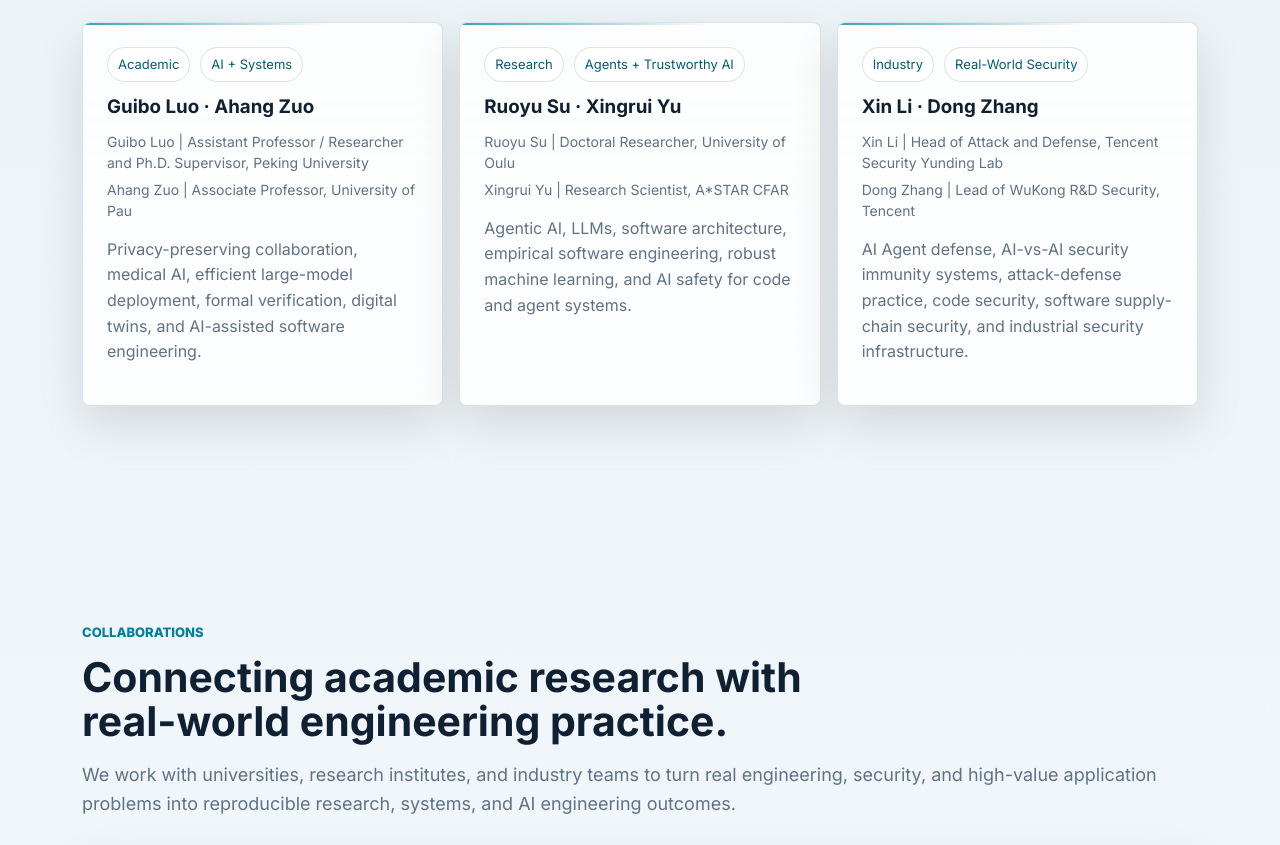
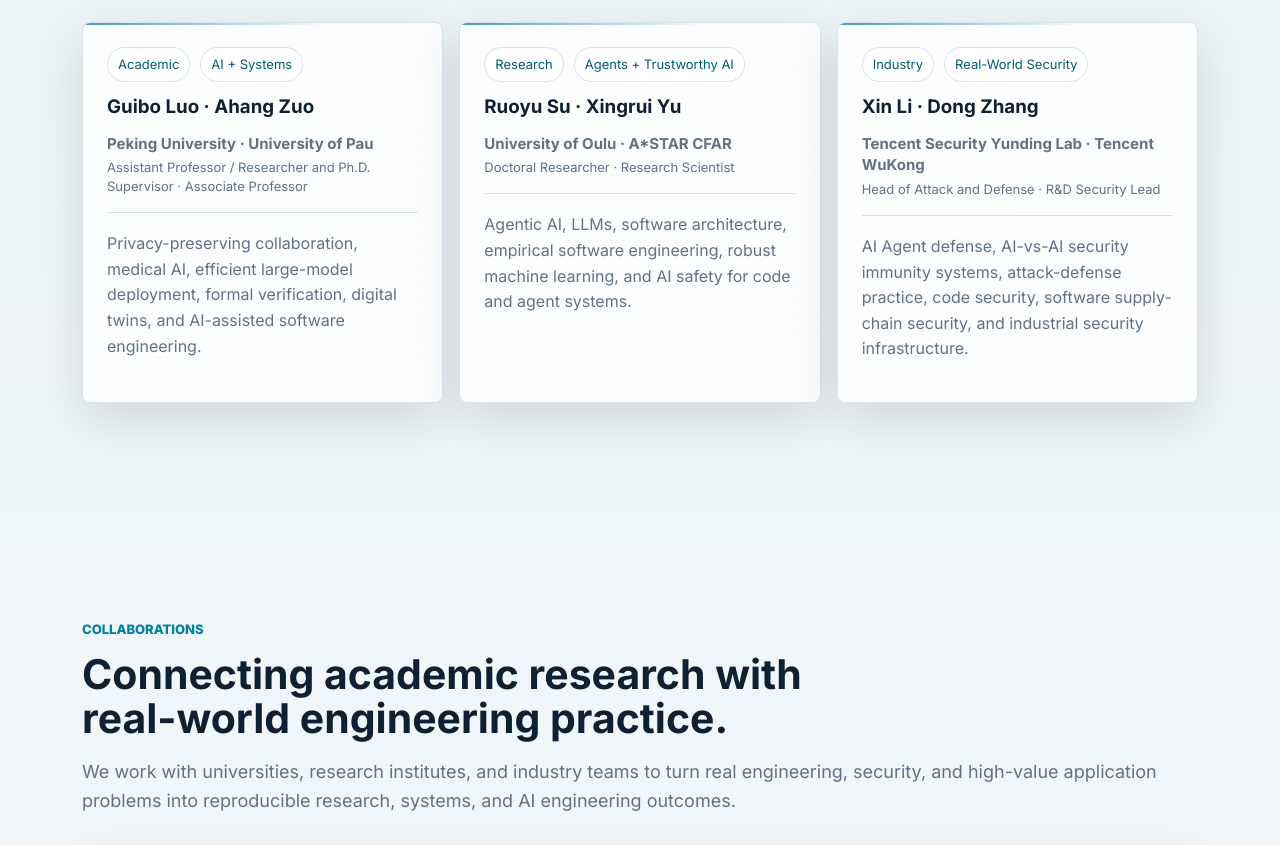
Before and after one commit to Narwhal-Lab/Narwhal-Lab.github.io, a plain HTML site: page index.html in a window 1280 px wide. Shown: the part 3100-3945 px from the top of the page. Drawn offline with Linux system fonts and the light colour scheme.

Commit message:
Refine homepage people cards

```diff
--- a/index.html
+++ b/index.html
@@ -172,27 +172,27 @@
           <article class="work-card featured-card member-preview-card">
             <div class="badge-row"><span data-i18n="experts.card1.badge1">Academic</span><span data-i18n="experts.card1.badge2">AI + Systems</span></div>
             <h3 data-i18n="experts.card1.title">Guibo Luo · Ahang Zuo</h3>
-            <div class="member-mini-list">
-              <p data-i18n="experts.card1.member1">Guibo Luo | Assistant Professor / Researcher and Ph.D. Supervisor, Peking University</p>
-              <p data-i18n="experts.card1.member2">Ahang Zuo | Associate Professor, University of Pau</p>
+            <div class="member-meta">
+              <p class="member-affiliations" data-i18n="experts.card1.affiliations">Peking University · University of Pau</p>
+              <p class="member-roles" data-i18n="experts.card1.roles">Assistant Professor / Researcher and Ph.D. Supervisor · Associate Professor</p>
             </div>
             <p data-i18n="experts.card1.copy">Privacy-preserving collaboration, medical AI, efficient large-model deployment, formal verification, digital twins, and AI-assisted software engineering.</p>
           </article>
           <article class="work-card featured-card member-preview-card">
             <div class="badge-row"><span data-i18n="experts.card2.badge1">Research</span><span data-i18n="experts.card2.badge2">Agents + Trustworthy AI</span></div>
             <h3 data-i18n="experts.card2.title">Ruoyu Su · Xingrui Yu</h3>
-            <div class="member-mini-list">
-              <p data-i18n="experts.card2.member1">Ruoyu Su | Doctoral Researcher, University of Oulu</p>
-              <p data-i18n="experts.card2.member2">Xingrui Yu | Research Scientist, A*STAR CFAR</p>
+            <div class="member-meta">
+              <p class="member-affiliations" data-i18n="experts.card2.affiliations">University of Oulu · A*STAR CFAR</p>
+              <p class="member-roles" data-i18n="experts.card2.roles">Doctoral Researcher · Research Scientist</p>
             </div>
             <p data-i18n="experts.card2.copy">Agentic AI, LLMs, software architecture, empirical software engineering, robust machine learning, and AI safety for code and agent systems.</p>
           </article>
           <article class="work-card featured-card member-preview-card">
             <div class="badge-row"><span data-i18n="experts.card3.badge1">Industry</span><span data-i18n="experts.card3.badge2">Real-World Security</span></div>
             <h3 data-i18n="experts.card3.title">Xin Li · Dong Zhang</h3>
-            <div class="member-mini-list">
-              <p data-i18n="experts.card3.member1">Xin Li | Head of Attack and Defense, Tencent Security Yunding Lab</p>
-              <p data-i18n="experts.card3.member2">Dong Zhang | Lead of WuKong R&D Security, Tencent</p>
+            <div class="member-meta">
+              <p class="member-affiliations" data-i18n="experts.card3.affiliations">Tencent Security Yunding Lab · Tencent WuKong</p>
+              <p class="member-roles" data-i18n="experts.card3.roles">Head of Attack and Defense · R&D Security Lead</p>
             </div>
             <p data-i18n="experts.card3.copy">AI Agent defense, AI-vs-AI security immunity systems, attack-defense practice, code security, software supply-chain security, and industrial security infrastructure.</p>
           </article>
--- a/script.js
+++ b/script.js
@@ -47,20 +47,20 @@ const translations = {
     "experts.card1.badge1": "Academic",
     "experts.card1.badge2": "AI + Systems",
     "experts.card1.title": "Guibo Luo · Ahang Zuo",
-    "experts.card1.member1": "Guibo Luo | Assistant Professor / Researcher and Ph.D. Supervisor, Peking University",
-    "experts.card1.member2": "Ahang Zuo | Associate Professor, University of Pau",
+    "experts.card1.affiliations": "Peking University · University of Pau",
+    "experts.card1.roles": "Assistant Professor / Researcher and Ph.D. Supervisor · Associate Professor",
     "experts.card1.copy": "Privacy-preserving collaboration, medical AI, efficient large-model deployment, formal verification, digital twins, and AI-assisted software engineering.",
     "experts.card2.badge1": "Research",
     "experts.card2.badge2": "Agents + Trustworthy AI",
     "experts.card2.title": "Ruoyu Su · Xingrui Yu",
-    "experts.card2.member1": "Ruoyu Su | Doctoral Researcher, University of Oulu",
-    "experts.card2.member2": "Xingrui Yu | Research Scientist, A*STAR CFAR",
+    "experts.card2.affiliations": "University of Oulu · A*STAR CFAR",
+    "experts.card2.roles": "Doctoral Researcher · Research Scientist",
     "experts.card2.copy": "Agentic AI, LLMs, software architecture, empirical software engineering, robust machine learning, and AI safety for code and agent systems.",
     "experts.card3.badge1": "Industry",
     "experts.card3.badge2": "Real-World Security",
     "experts.card3.title": "Xin Li · Dong Zhang",
-    "experts.card3.member1": "Xin Li | Head of Attack and Defense, Tencent Security Yunding Lab",
-    "experts.card3.member2": "Dong Zhang | Lead of WuKong R&D Security, Tencent",
+    "experts.card3.affiliations": "Tencent Security Yunding Lab · Tencent WuKong",
+    "experts.card3.roles": "Head of Attack and Defense · R&D Security Lead",
     "experts.card3.copy": "AI Agent defense, AI-vs-AI security immunity systems, attack-defense practice, code security, software supply-chain security, and industrial security infrastructure.",
     "collab.kicker": "Collaborations",
     "collab.title": "Connecting academic research with real-world engineering practice.",
@@ -163,20 +163,20 @@ const translations = {
     "experts.card1.badge1": "学术合作",
     "experts.card1.badge2": "AI + 系统",
     "experts.card1.title": "罗桂波 · Ahang Zuo",
-    "experts.card1.member1": "罗桂波｜北京大学信息工程学院 助理教授/研究员、博士生导师",
-    "experts.card1.member2": "Ahang Zuo｜法国波城大学 副教授",
+    "experts.card1.affiliations": "北京大学信息工程学院 · 法国波城大学",
+    "experts.card1.roles": "助理教授/研究员、博士生导师 · 副教授",
     "experts.card1.copy": "覆盖隐私协同计算、医学 AI、大模型高效部署、形式验证、数字孪生和 AI 辅助软件工程。",
     "experts.card2.badge1": "研究合作",
     "experts.card2.badge2": "Agent + 可信 AI",
     "experts.card2.title": "Ruoyu Su · Xingrui Yu",
-    "experts.card2.member1": "Ruoyu Su｜芬兰奥卢大学 博士研究员",
-    "experts.card2.member2": "Xingrui Yu｜新加坡科技研究局前沿人工智能研究中心 研究科学家",
+    "experts.card2.affiliations": "芬兰奥卢大学 · 新加坡科技研究局前沿人工智能研究中心",
+    "experts.card2.roles": "博士研究员 · 研究科学家",
     "experts.card2.copy": "覆盖 Agentic AI、大语言模型、软件架构、实证软件工程、鲁棒机器学习，以及面向代码和智能体系统的 AI 安全。",
     "experts.card3.badge1": "产业专家",
     "experts.card3.badge2": "真实安全场景",
     "experts.card3.title": "李鑫 · 张栋",
-    "experts.card3.member1": "李鑫｜腾讯安全云鼎实验室 攻防负责人",
-    "experts.card3.member2": "张栋｜腾讯悟空研发安全负责人",
+    "experts.card3.affiliations": "腾讯安全云鼎实验室 · 腾讯悟空研发安全",
+    "experts.card3.roles": "攻防负责人 · 研发安全负责人",
     "experts.card3.copy": "覆盖 AI Agent 安全防御、“AI 对抗 AI”的防御机制、安全免疫系统、真实攻防、代码安全、软件供应链安全和产业安全基础设施。",
     "collab.kicker": "合作",
     "collab.title": "连接真实场景中的学术研究与工程实践。",
--- a/styles.css
+++ b/styles.css
@@ -688,20 +688,31 @@ h1 {
 }
 
 .member-preview-card h3 {
-  margin-bottom: 12px;
+  margin-bottom: 14px;
 }
 
-.member-mini-list {
+.member-meta {
   display: grid;
-  gap: 6px;
-  margin: 0 0 16px;
+  gap: 4px;
+  margin: 0 0 18px;
+  padding-bottom: 16px;
+  border-bottom: 1px solid var(--line);
 }
 
-.member-mini-list p {
+.member-meta p {
   margin: 0;
+  line-height: 1.45;
+}
+
+.member-affiliations {
+  color: var(--text);
+  font-size: 15px;
+  font-weight: 700;
+}
+
+.member-roles {
   color: var(--muted);
-  font-size: 14px;
-  line-height: 1.5;
+  font-size: 13px;
 }
 
 .research-card em {
```
